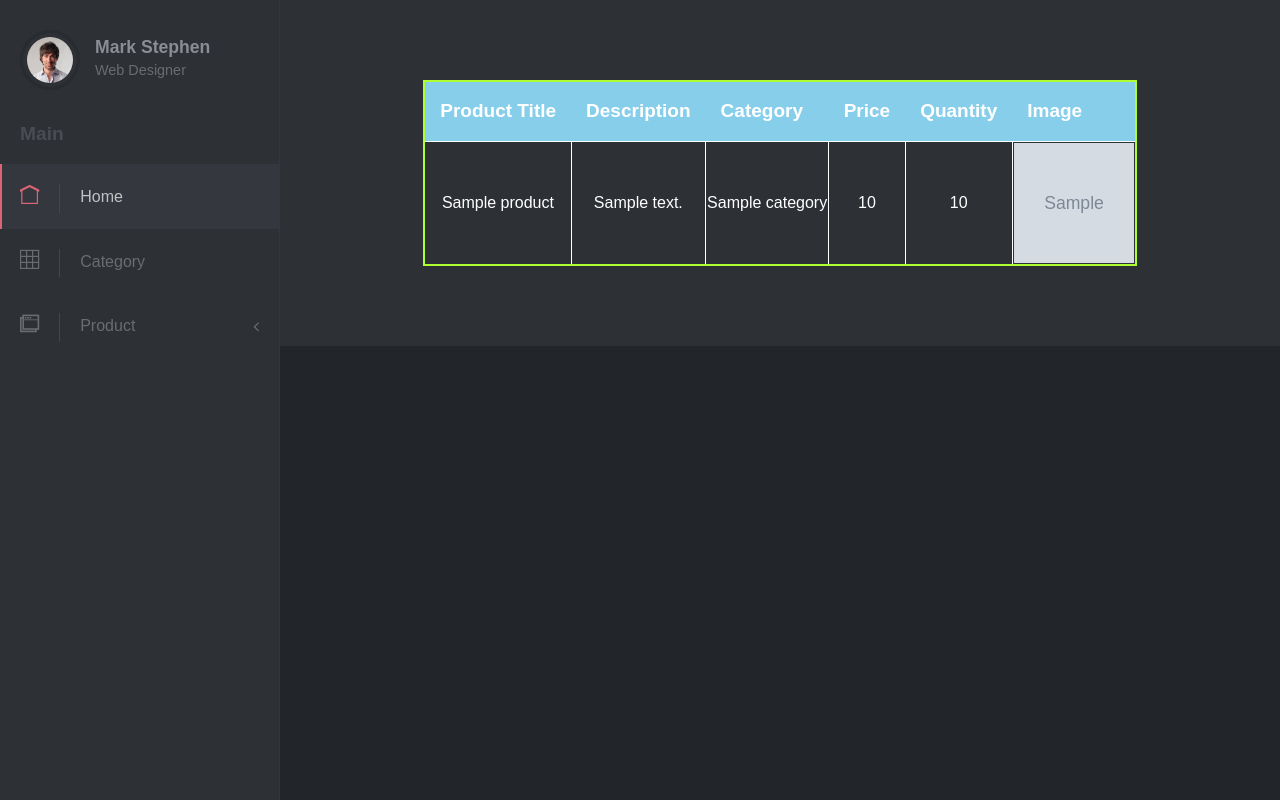
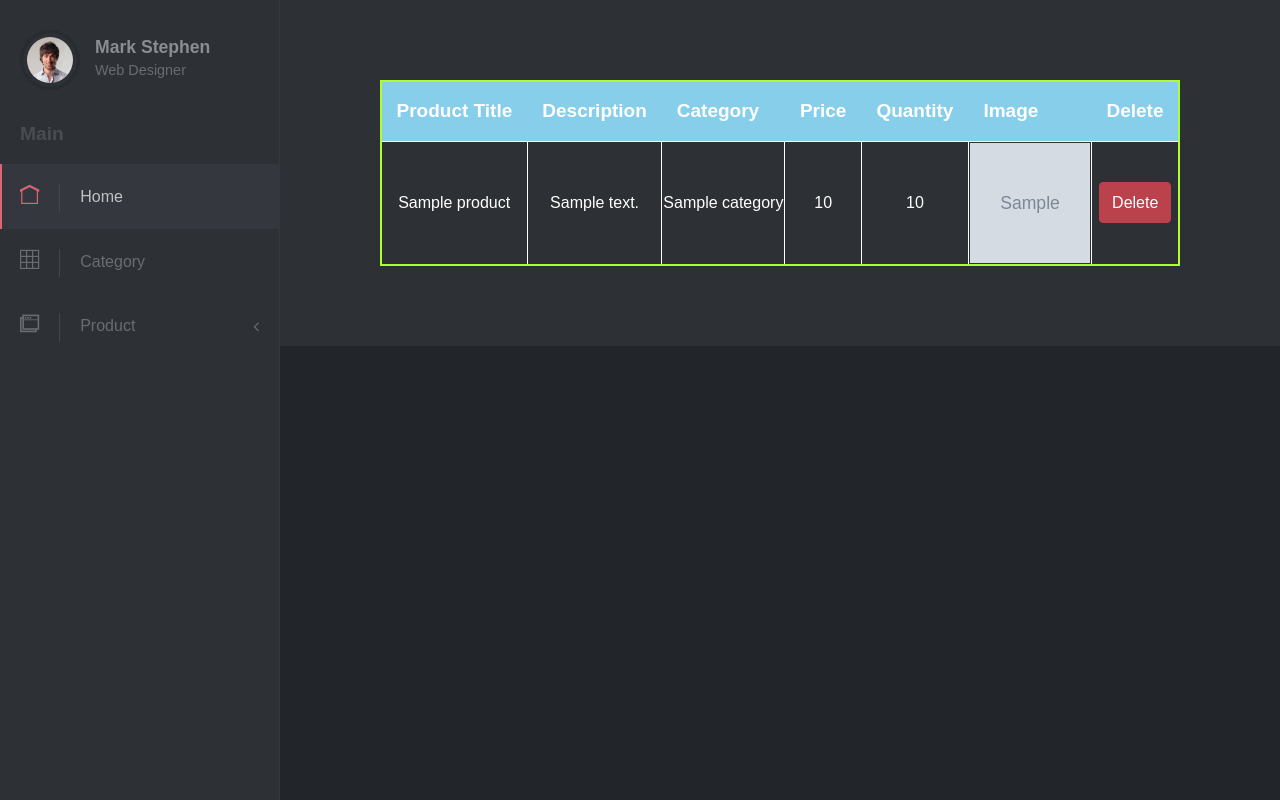
Before and after one commit to huseanabioye/E-commerce-app, a Laravel app: template resources/views/admin/view_product.blade.php in a window 1280 px wide. Shown: the part 81-881 px from the top of the page. Run offline with Laravel 12, Linux system fonts and the light colour scheme; the template is opened without the code that fills it: most values are stand-ins (such as "Sample title", 1, 10 or a date in 2020); grey boxes marked "Sample" are stand-in pictures.

Commit message:
adding delete to product

```diff
--- a/resources/views/admin/view_product.blade.php
+++ b/resources/views/admin/view_product.blade.php
@@ -54,6 +54,7 @@
                         <th>Price</th>
                         <th>Quantity</th>
                         <th>Image</th>
+                        <th>Delete</th>
                     </tr>
                     @foreach ($product as $products )
 
@@ -66,7 +67,13 @@
                         <td>
                             <img height="120" width="120" src="products/{{$products->image}}" alt="">
                         </td>
+                        <td>
+                            <a class="btn btn-danger" href="{{url('delete_product',$products->id)}}">Delete</a>
+                        </td>
                     </tr>
+
+
+
 
                     @endforeach
 
--- a/routes/web.php
+++ b/routes/web.php
@@ -45,3 +45,5 @@ middleware(['auth','admin']);
 
 Route::get('view_product',[AdminController::class,'view_product'])->
 middleware(['auth','admin']);
+Route::get('delete_product/{id}',[AdminController::class,'delete_product'])->
+middleware(['auth','admin']);
```
Also changed, not shown: app/Http/Controllers/AdminController.php (+10 -0 lines), public/products/1745943196.jpg (added), public/products/1745943366.jpg (added).
